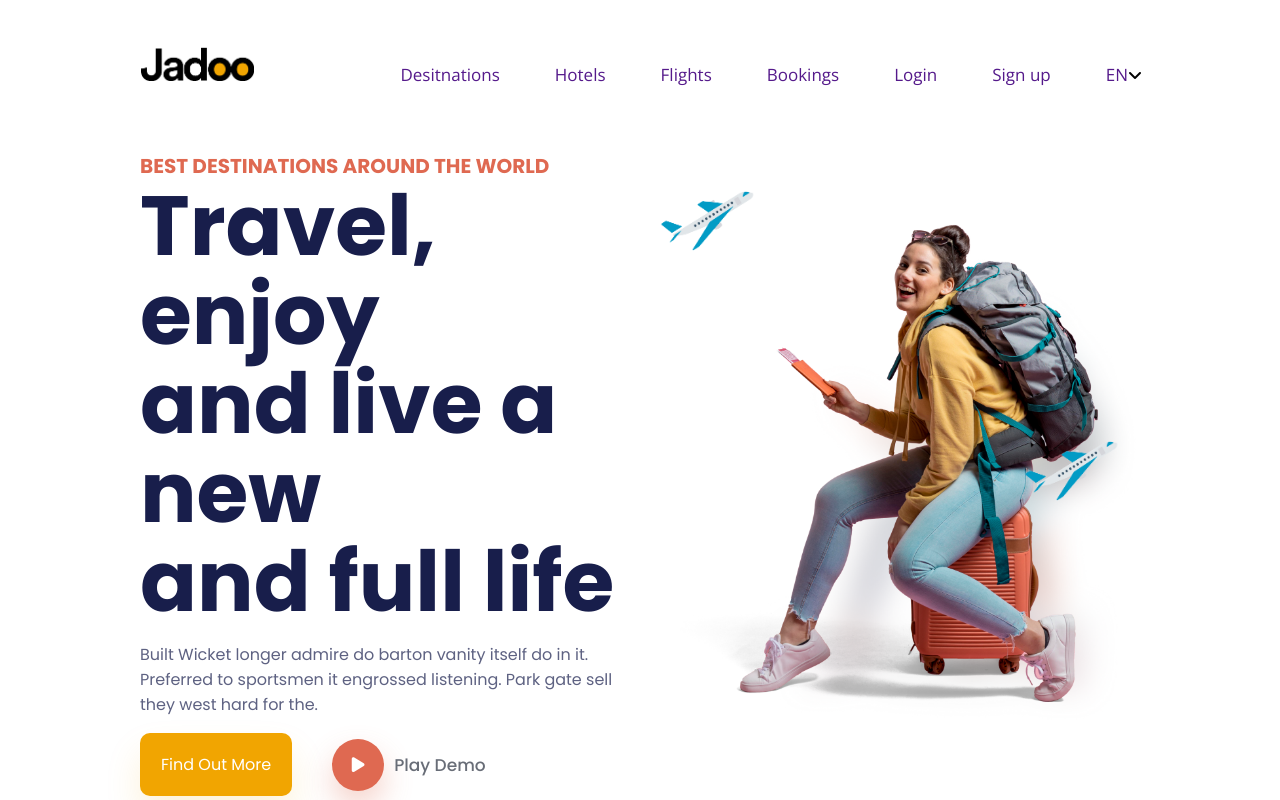
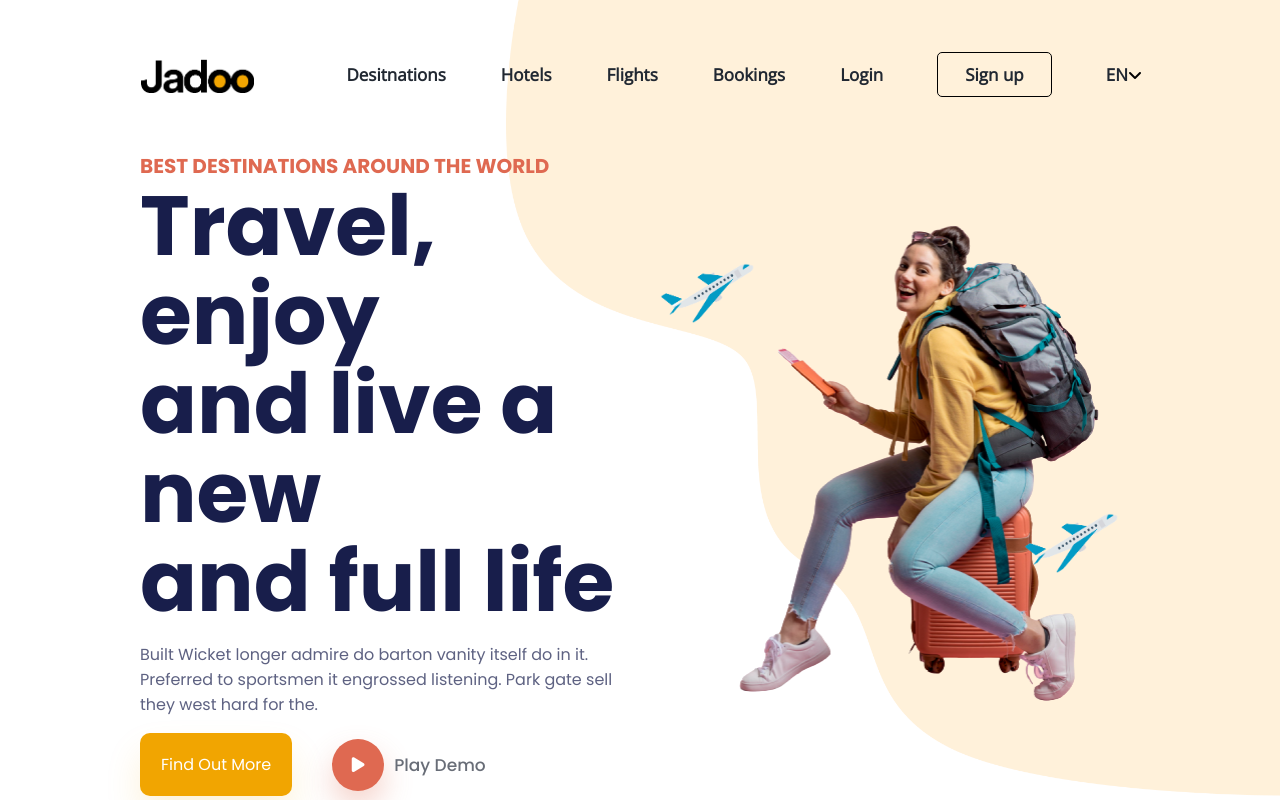
Before and after one commit to ShafiqSuhag/travel-agency, a plain HTML site: page index.html in a window 1280 px wide. Drawn offline with nearby package versions, Linux system fonts and the light colour scheme.

Commit message:
background and menu fix

```diff
--- a/index.html
+++ b/index.html
@@ -55,7 +55,7 @@
                 </div>
             </div>
             <div class="header-image">
-                <img class="header-image-main" src="images/girl-sitting-2.png" alt="">
+                <img class="header-image-main" src="images/girl-sitting.png" alt="">
                 <div class="plane-1">
                     <img src="images/plane-1.png" alt="">
                 </div>
--- a/style.css
+++ b/style.css
@@ -13,10 +13,17 @@ body{
 .menu-container, .header-section{
     display: flex;
     justify-content: space-between;
+    align-items: center;
     padding-left: 140px;
     padding-right: 138px ;
     padding-top: 47px;
 
+}
+header{
+    background-image: url(images/header-image-bg.png);
+    background-size: contain;
+    background-repeat: no-repeat;
+    background-position: right;
 }
 
 /* logo */
@@ -43,9 +50,23 @@ nav ul li>a{
     text-decoration: none;
     font-family: 'Open Sans', sans-serif;
     font-size: 17px;
+    font-weight: 700;
+    color: #212832    ;
 
 }
-
+#signup-button{
+    border: 1px solid black;
+    padding-left: 27px;
+    padding-right: 27px;
+    padding-top: 10px;
+    padding-bottom: 10px;
+    margin-left: 54px;
+    border-radius: 5px;
+}
+#multilanguage{
+    padding-left: 27px;
+    margin-left: 27px;
+}
 /* header section */
 .header-section{
     justify-content: unset;
@@ -121,6 +142,7 @@ nav ul li>a{
 /* plane */
 .header-image{
     position: relative;
+
 }
 .header-image-main{
     /* z-index: 11; */
```
Also changed, not shown: images/header-image-bg.png (added).
